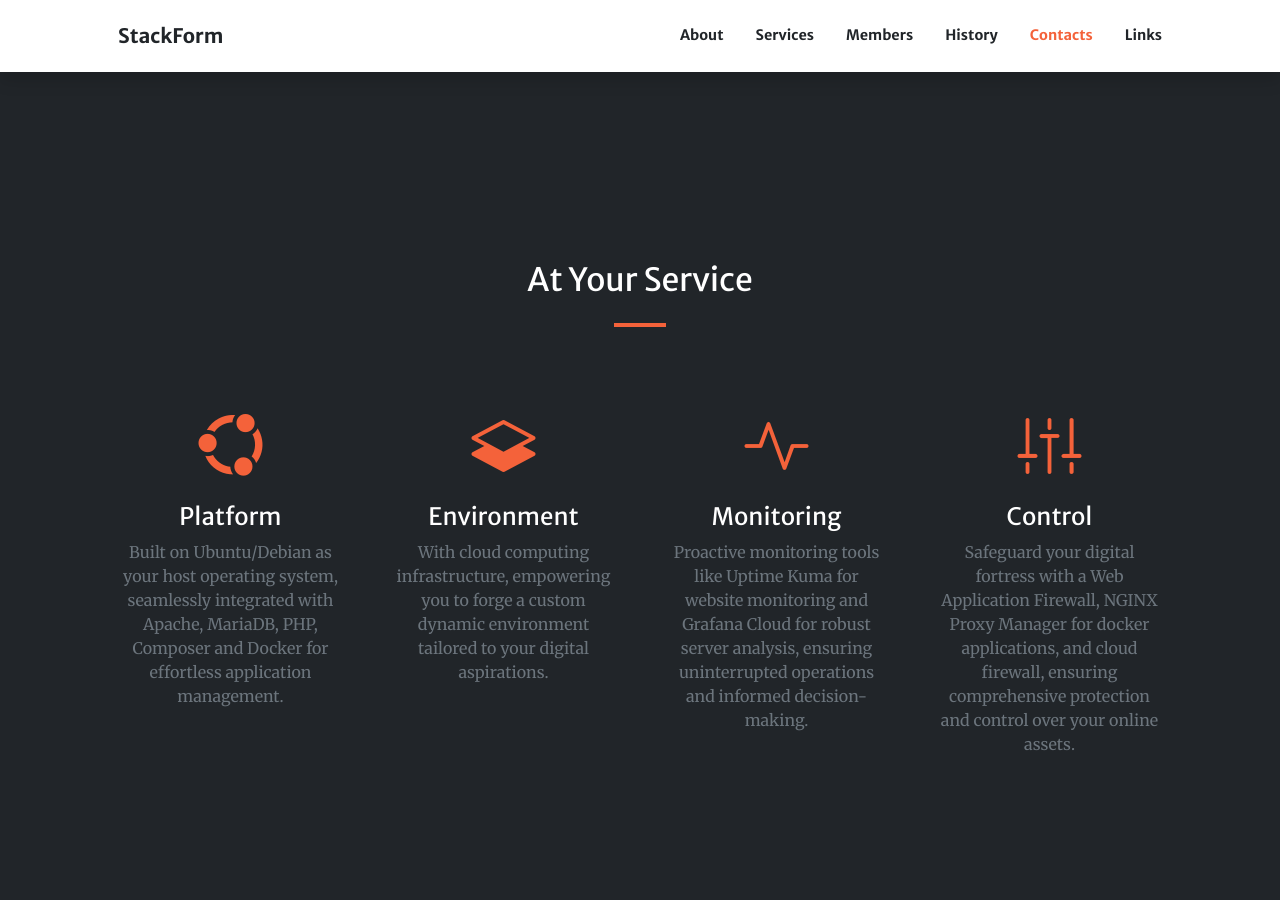
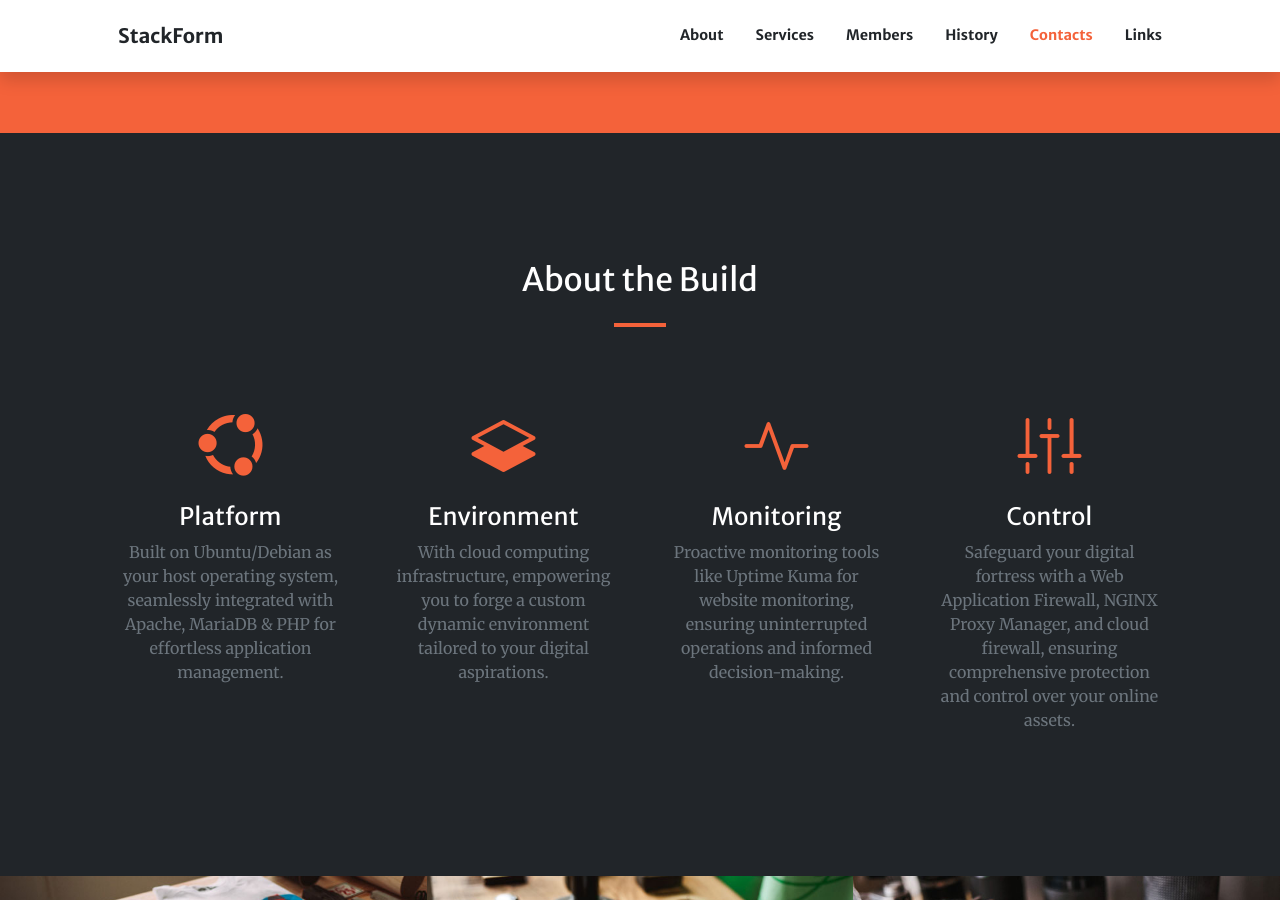
Before and after one commit to keeganturnerdev/site.github.io, a Jekyll site: the page built from index.md, in a window 1280 px wide and 900 px high, scrolled down 1267 px. Built offline with Jekyll 4.4.1, drawn with Linux system fonts in a browser that asks for light colours; comment, search, counter and statistics services are not loaded.

Commit message:
Update index.md

```diff
--- a/index.md
+++ b/index.md
@@ -12,27 +12,25 @@ header:
 sections:
   - type: call-to-action.html
     section_id: about
-    background_style: bg-dark text-primary
+    background_style: bg-primary
     title: I construct the foundational platform and deploy the essential programs and services to host your application in the cloud.
-    text:
-
 
   - type: services.html
     section_id: services
     background_style: bg-dark text-white
-    title: At Your Service
+    title: About the Build
     services:
       - title: Platform
-        text: Built on Ubuntu/Debian as your host operating system, seamlessly integrated with Apache, MariaDB, PHP, Composer and Docker for effortless application management.
+        text: Built on Ubuntu/Debian as your host operating system, seamlessly integrated with Apache, MariaDB & PHP for effortless application management.
         icon: bi bi-ubuntu
       - title: Environment
         text: With cloud computing infrastructure, empowering you to forge a custom dynamic environment tailored to your digital aspirations.
         icon: bi bi-layers-half
       - title: Monitoring
-        text: Proactive monitoring tools like Uptime Kuma for website monitoring and Grafana Cloud for robust server analysis, ensuring uninterrupted operations and informed decision-making.
+        text: Proactive monitoring tools like Uptime Kuma for website monitoring, ensuring uninterrupted operations and informed decision-making.
         icon: bi-activity
       - title: Control
-        text: Safeguard your digital fortress with a Web Application Firewall, NGINX Proxy Manager for docker applications, and cloud firewall, ensuring comprehensive protection and control over your online assets.
+        text: Safeguard your digital fortress with a Web Application Firewall, NGINX Proxy Manager, and cloud firewall, ensuring comprehensive protection and control over your online assets.
         icon: bi bi-sliders2-vertical
 
 
```
